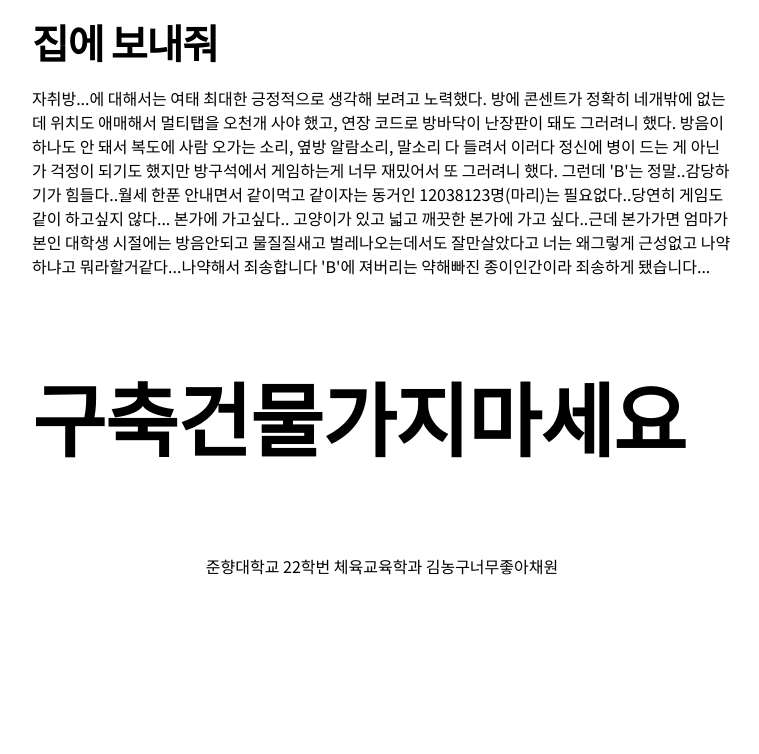
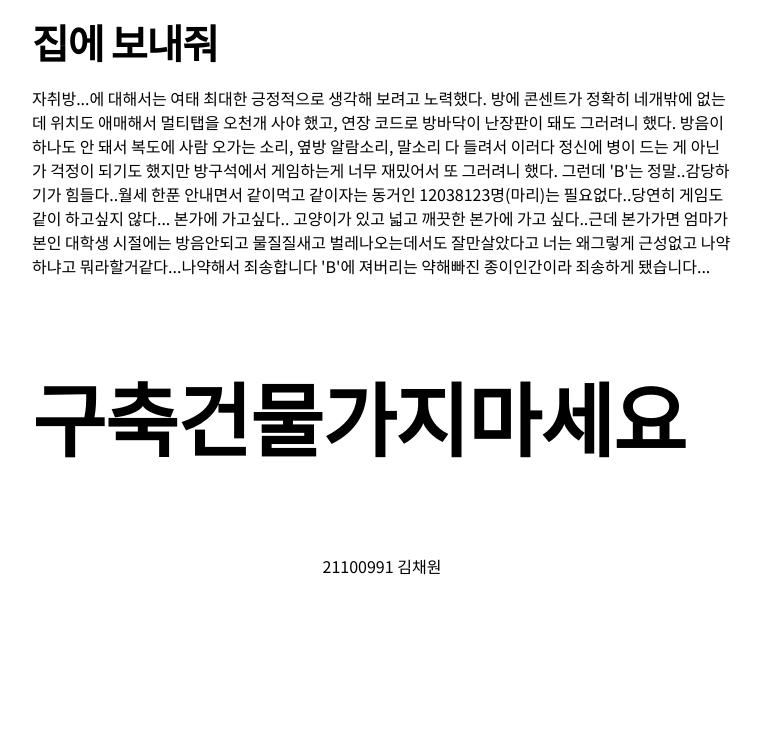
Before and after one commit to luvshua1230/luvshua1230, a plain HTML site: page index.html in a window 1280 px wide. Shown: the part 1341-2095 px from the top of the page, without its empty margins (258-1017 px from the left). Drawn offline with Linux system fonts and the light colour scheme.

Commit message:
Add files via upload

```diff
--- a/index.html
+++ b/index.html
@@ -3,7 +3,7 @@
 <head>
 	<meta charset="utf-8">
 	<meta name="viewport" content="width=device-width, initial-scale=1">
-	<title>3번보면죽는사이트</title>
+	<title>우울해지는 이야기</title>
 	<link rel="preconnect" href="https://fonts.googleapis.com">
 <link rel="preconnect" href="https://fonts.gstatic.com" crossorigin>
 <link href="https://fonts.googleapis.com/css2?family=Noto+Sans+KR:wght@100;400;700&display=swap" rel="stylesheet">
@@ -85,6 +85,6 @@
 	<section>
 		<h5>구축건물가지마세요</h5>
 	</section>
-	<footer><p>준향대학교 22학번 체육교육학과 김농구너무좋아채원</p></footer>
+	<footer><p>21100991 김채원</p></footer>
 </body>
 </html>
```
